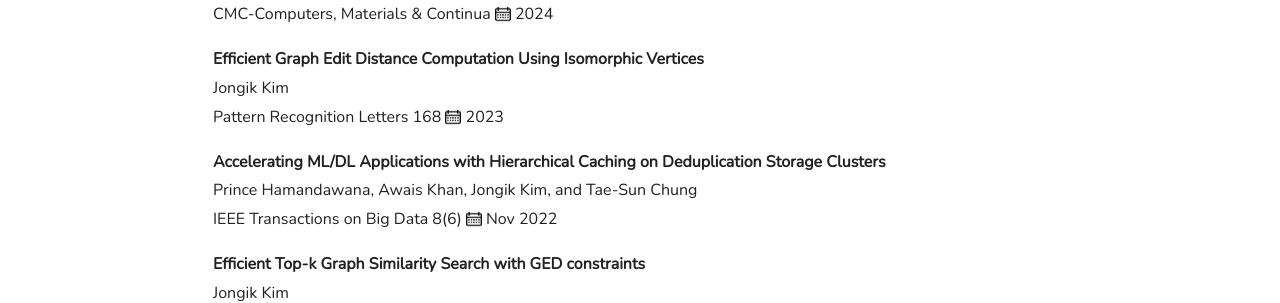
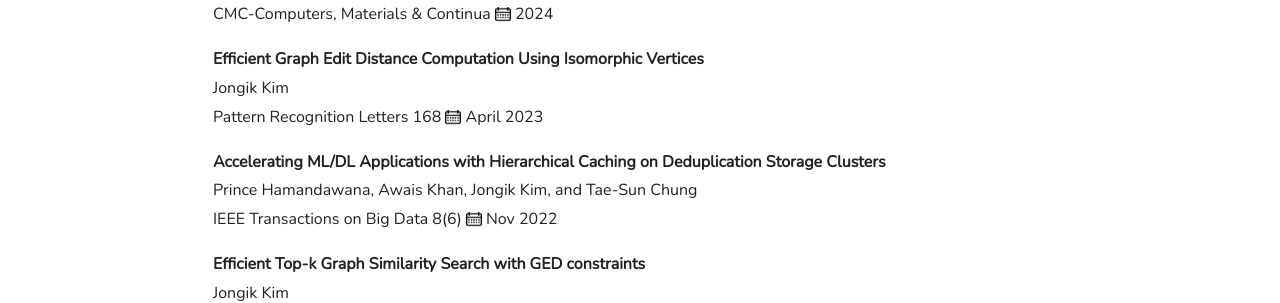
Before and after one commit to cnu-infolab/cnu-infolab.github.io, a Jekyll site: the page built from publications.md, in a window 1280 px wide and 900 px high. Shown: the part 257-560 px from the top of the window. Built offline with Jekyll 4.4.1, drawn with Linux system fonts in a browser that asks for light colours.

Commit message:
Update ipapers.yml

```diff
--- a/_data/ipapers.yml
+++ b/_data/ipapers.yml
@@ -11,7 +11,7 @@
     venue: "CMC-Computers, Materials & Continua"
 
 - year: 2023
-  month:
+  month: April
   title: "Efficient Graph Edit Distance Computation Using Isomorphic Vertices"
   authors:
     - Jongik Kim
```
